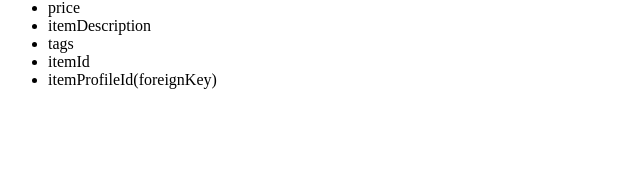
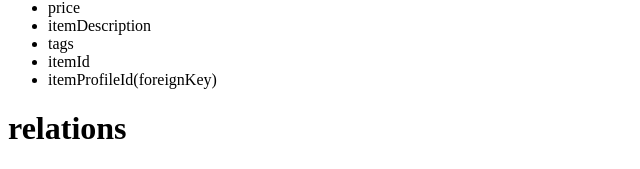
Before and after one commit to stevenhebert/data-design-etsy, a PHP site: page / in a window 1280 px wide. Shown: the part 1779-1948 px from the top of the page, without its empty margins (0-640 px from the left). Before the commit the page ends 1868 px from the top, so only its background shows below. Run offline with PHP 8.4, Linux system fonts and the light colour scheme.

```diff
--- a/index.php
+++ b/index.php
@@ -15,7 +15,6 @@
 
 
 			<h1>Persona:</h1>
-
 			<h2>Profession</h2> Seller profile for producer of hair-ables <em>"hair-wearables"</em> made from donated canine
 			trimmings. this unique individual is is an ethical purveyor of cosmetic and beauty-enhancing items. seller is
 			adamant about conveying this information to buyers.
@@ -43,18 +42,15 @@
 
 			<h1>Use Case:</h1> A number of buyers have sent payments for the sellers items. A handful of potential buyers
 			have inquired about the specifics regarding the sellers items.
-
 			The seller prepares her orders for pickup by USPS. After packaging the items she updates the status of her
 			orders and uploads tracking information for the buyers. She then responds to her inquiries and checks her
 			inventory.
-
 			While out shopping at hobby lobby she sell a couple more items. Her receives this notification via the etsy
 			mobile application and restocks her supplies.
 
 
 
 			<h1>Interaction Flow:</h1>
-
 			<h2>Profile Creation</h2> Site patron clicks "register" -> JS creates pop-up dialog askign for users
 			information -> user fills in personal information manually or by linking social media profile -> user chooses
 			username and password (username must be valid, appropriate, and unqiue) then is directed to profile home ->
@@ -78,7 +74,6 @@
 
 
 			<h1>Conceptual Model:</h1>
-
 			<h2>Entities & Attributes</h2>
 
 			<ul>userProfile
@@ -109,6 +104,10 @@
 
 
 
+			<h1>relations</h1>
+
+
+
 
 
 
```
